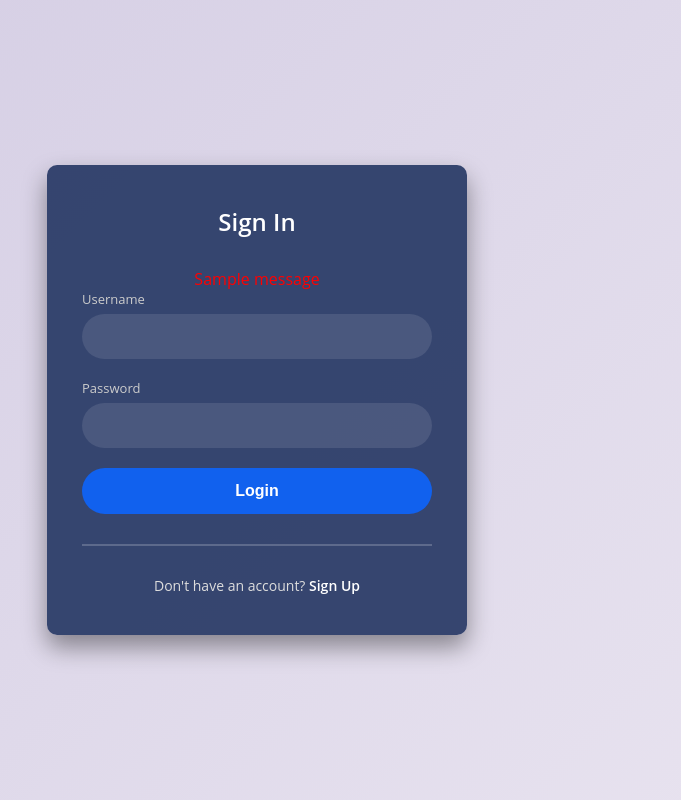
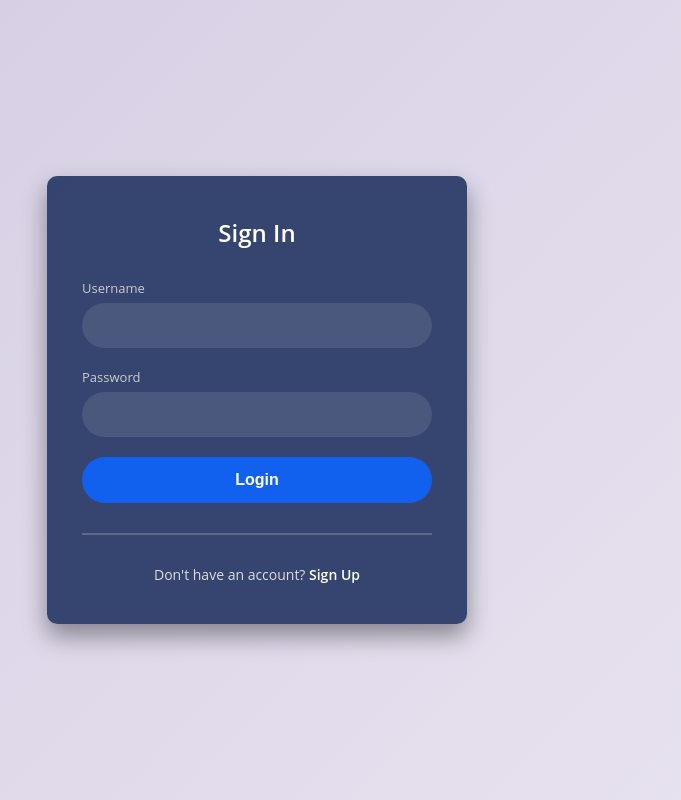
Before and after one commit to anjanasivadas/careernest, a Django app: page /careerapp/sign_in/ in a window 1280 px wide. Shown: the whole page, without its empty margins (383-1064 px from the left). Run offline with Django 5.2, Linux system fonts and the light colour scheme; one stand-in notice (Sample message) is shown.

Commit message:
Update SignIn.html

```diff
--- a/careerapp/templates/careerapp/SignIn.html
+++ b/careerapp/templates/careerapp/SignIn.html
@@ -11,11 +11,11 @@
   <div class="login-html">
 
     <h2 style="color:white;text-align:center;">Sign In</h2>
-    {% if messages %}
-      {% for message in messages %}
-        <p style="color:red; text-align:center;">{{ message }}</p>
-      {% endfor %}
-    {% endif %}
+<!--    {% if messages %}-->
+<!--      {% for message in messages %}-->
+<!--        <p style="color:red; text-align:center;">{{ message }}</p>-->
+<!--      {% endfor %}-->
+<!--    {% endif %}-->
     <form method="post" action="{% url 'sign_in' %}">
       {% csrf_token %}
 
```
